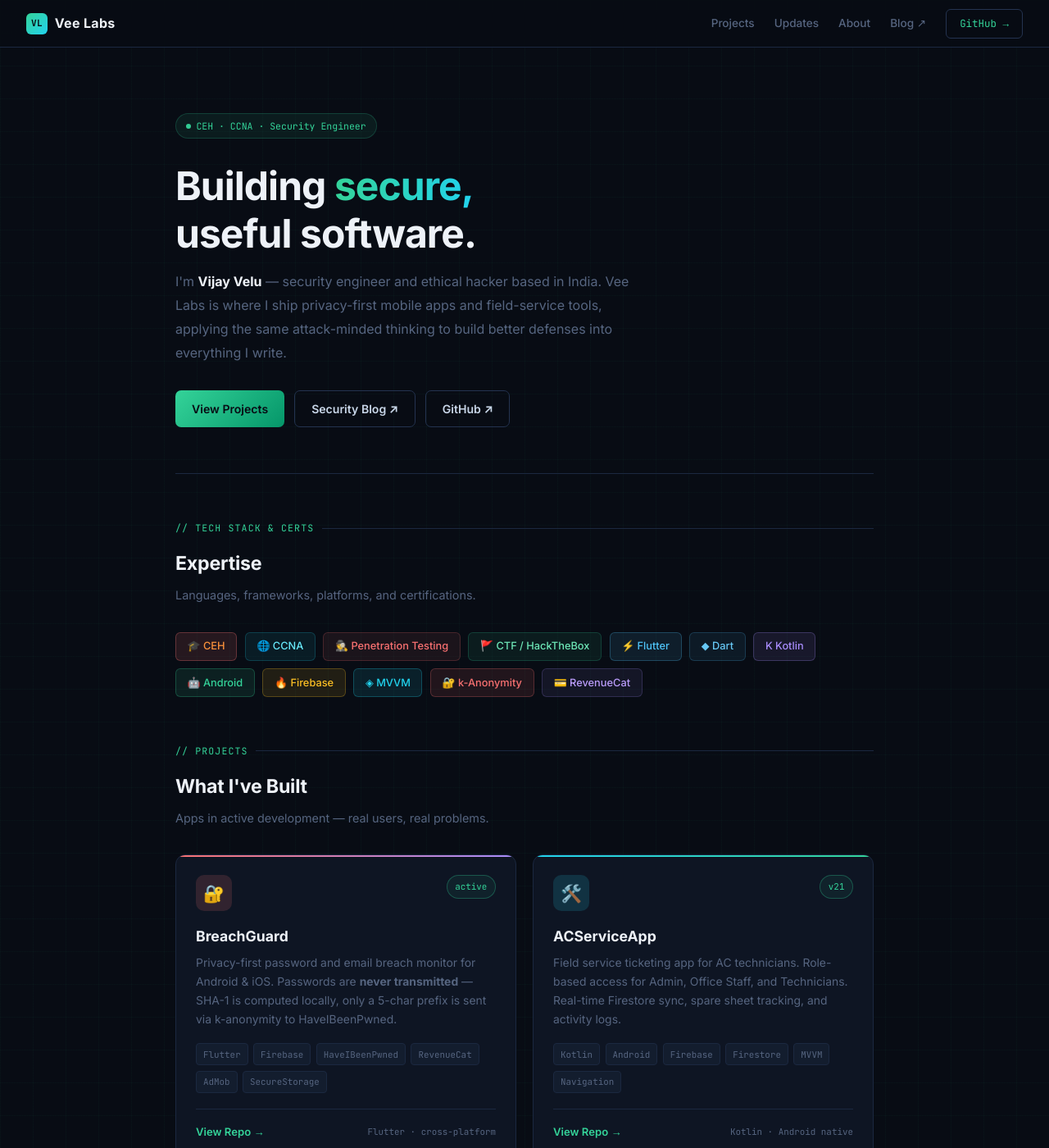
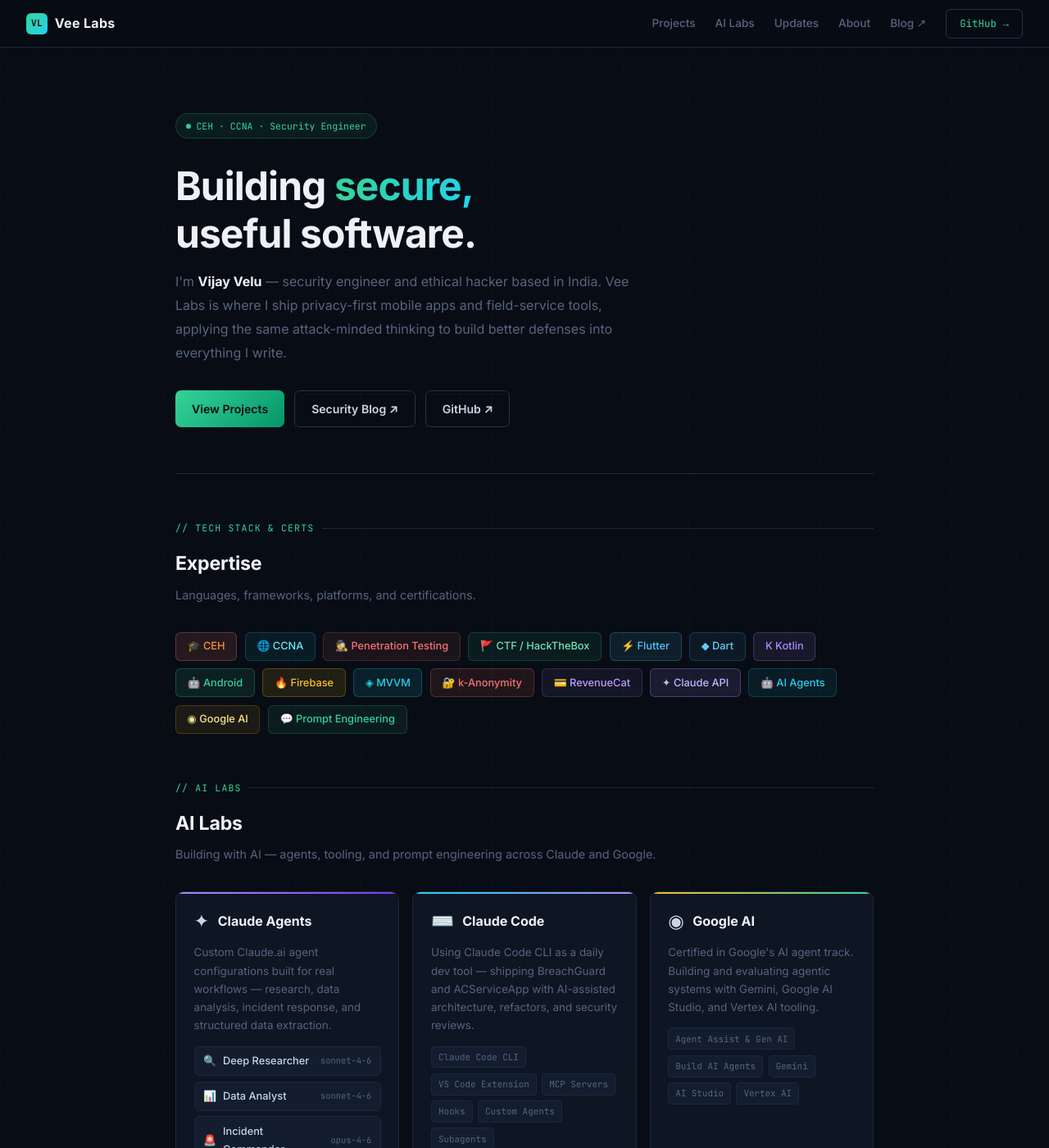
Before and after one commit to vijay-velu/vee-labs, a Jekyll site: the page index.html, which Jekyll copies as it is, in a window 1280 px wide and 1400 px high. Shown: the whole window at 82% size. Built offline with Jekyll 4.4.1, drawn with Linux system fonts in a browser that asks for light colours; some of the changed text lies outside the part shown.

Commit message:
Add AI Labs section — Claude agents, Claude Code, Google AI
- New AI Labs section with three cards: Claude Agents (4 configs),
  Claude Code (CLI, MCP, hooks), Google AI (Agent Assist, Build AI Agents certs)
- AI pills added to stack: Claude API, AI Agents, Google AI, Prompt Engineering
- AI Labs link added to nav

Co-Authored-By: Claude Sonnet 4.6 <noreply@anthropic.com>

```diff
--- a/index.html
+++ b/index.html
@@ -296,6 +296,105 @@
     .pill-ccna     { background: rgba(34,211,238,.08);  border-color: rgba(34,211,238,.2);  color: #67e8f9; }
     .pill-pentest  { background: rgba(248,113,113,.08); border-color: rgba(248,113,113,.2); color: var(--danger); }
     .pill-ctf      { background: rgba(52,211,153,.08);  border-color: rgba(52,211,153,.2);  color: #6ee7b7; }
+    .pill-claude   { background: rgba(167,139,250,.12); border-color: rgba(167,139,250,.3); color: #c4b5fd; }
+    .pill-google   { background: rgba(251,191,36,.08);  border-color: rgba(251,191,36,.2);  color: #fde68a; }
+    .pill-prompt   { background: rgba(52,211,153,.08);  border-color: rgba(52,211,153,.2);  color: var(--green); }
+    .pill-agents   { background: rgba(34,211,238,.08);  border-color: rgba(34,211,238,.2);  color: var(--cyan); }
+
+    /* ── ai labs ── */
+    .ai-grid {
+      display: grid;
+      grid-template-columns: repeat(auto-fit, minmax(260px, 1fr));
+      gap: 1rem;
+    }
+
+    .ai-card {
+      background: var(--surface);
+      border: 1px solid var(--border);
+      border-radius: 10px;
+      padding: 1.35rem;
+      position: relative;
+      overflow: hidden;
+      transition: border-color .25s, transform .25s, box-shadow .25s;
+    }
+
+    .ai-card::before {
+      content: '';
+      position: absolute;
+      top: 0; left: 0; right: 0;
+      height: 2px;
+    }
+
+    .ai-card-claude::before  { background: linear-gradient(90deg, #a78bfa, #7c3aed); }
+    .ai-card-google::before  { background: linear-gradient(90deg, #fbbf24, #34d399); }
+    .ai-card-prompts::before { background: linear-gradient(90deg, var(--cyan), var(--purple)); }
+
+    .ai-card:hover {
+      border-color: var(--border2);
+      transform: translateY(-2px);
+      box-shadow: 0 8px 24px rgba(0,0,0,.4);
+    }
+
+    .ai-card-head {
+      display: flex;
+      align-items: center;
+      gap: .65rem;
+      margin-bottom: .85rem;
+    }
+
+    .ai-icon {
+      font-size: 1.4rem;
+      line-height: 1;
+    }
+
+    .ai-card h3 {
+      font-size: 1rem;
+      font-weight: 700;
+      color: var(--bright);
+    }
+
+    .ai-card p {
+      font-size: .84rem;
+      color: var(--dim);
+      line-height: 1.65;
+      margin-bottom: .9rem;
+    }
+
+    .ai-agents {
+      display: flex;
+      flex-direction: column;
+      gap: .4rem;
+    }
+
+    .ai-agent-row {
+      display: flex;
+      align-items: center;
+      gap: .5rem;
+      padding: .4rem .65rem;
+      background: var(--surface2);
+      border: 1px solid var(--border);
+      border-radius: 6px;
+      font-size: .8rem;
+    }
+
+    .ai-agent-row .agent-name {
+      color: var(--text);
+      font-weight: 500;
+      flex: 1;
+    }
+
+    .ai-agent-row .agent-model {
+      font-family: 'JetBrains Mono', monospace;
+      font-size: .65rem;
+      color: var(--dim);
+    }
+
+    .ai-tools {
+      display: flex;
+      flex-wrap: wrap;
+      gap: .4rem;
+      margin-top: .1rem;
+    }
 
     /* ── project cards ── */
     .projects-grid {
@@ -600,6 +699,7 @@
   </a>
   <div class="links">
     <a href="#projects">Projects</a>
+    <a href="#ai-labs">AI Labs</a>
     <a href="#updates">Updates</a>
     <a href="#about">About</a>
     <a href="https://vijay-velu.github.io" target="_blank" rel="noopener">Blog ↗</a>
@@ -651,6 +751,85 @@
       <span class="pill pill-mvvm">◈ MVVM</span>
       <span class="pill pill-security">🔐 k-Anonymity</span>
       <span class="pill pill-revenuecat">💳 RevenueCat</span>
+      <span class="pill pill-claude">✦ Claude API</span>
+      <span class="pill pill-agents">🤖 AI Agents</span>
+      <span class="pill pill-google">◉ Google AI</span>
+      <span class="pill pill-prompt">💬 Prompt Engineering</span>
+    </div>
+  </section>
+
+  <!-- ── AI LABS ── -->
+  <section class="section" id="ai-labs">
+    <div class="section-label">// ai labs</div>
+    <h2>AI Labs</h2>
+    <p class="section-desc">Building with AI — agents, tooling, and prompt engineering across Claude and Google.</p>
+
+    <div class="ai-grid">
+
+      <!-- Claude Agents -->
+      <div class="ai-card ai-card-claude">
+        <div class="ai-card-head">
+          <span class="ai-icon">✦</span>
+          <h3>Claude Agents</h3>
+        </div>
+        <p>Custom Claude.ai agent configurations built for real workflows — research, data analysis, incident response, and structured data extraction.</p>
+        <div class="ai-agents">
+          <div class="ai-agent-row">
+            <span>🔍</span>
+            <span class="agent-name">Deep Researcher</span>
+            <span class="agent-model">sonnet-4-6</span>
+          </div>
+          <div class="ai-agent-row">
+            <span>📊</span>
+            <span class="agent-name">Data Analyst</span>
+            <span class="agent-model">sonnet-4-6</span>
+          </div>
+          <div class="ai-agent-row">
+            <span>🚨</span>
+            <span class="agent-name">Incident Commander</span>
+            <span class="agent-model">opus-4-6</span>
+          </div>
+          <div class="ai-agent-row">
+            <span>⚙️</span>
+            <span class="agent-name">Structured Extractor</span>
+            <span class="agent-model">sonnet-4-6</span>
+          </div>
+        </div>
+      </div>
+
+      <!-- Claude Code -->
+      <div class="ai-card ai-card-prompts">
+        <div class="ai-card-head">
+          <span class="ai-icon">⌨️</span>
+          <h3>Claude Code</h3>
+        </div>
+        <p>Using Claude Code CLI as a daily dev tool — shipping BreachGuard and ACServiceApp with AI-assisted architecture, refactors, and security reviews.</p>
+        <div class="ai-tools">
+          <span class="tag">Claude Code CLI</span>
+          <span class="tag">VS Code Extension</span>
+          <span class="tag">MCP Servers</span>
+          <span class="tag">Hooks</span>
+          <span class="tag">Custom Agents</span>
+          <span class="tag">Subagents</span>
+        </div>
+      </div>
+
+      <!-- Google AI -->
+      <div class="ai-card ai-card-google">
+        <div class="ai-card-head">
+          <span class="ai-icon">◉</span>
+          <h3>Google AI</h3>
+        </div>
+        <p>Certified in Google's AI agent track. Building and evaluating agentic systems with Gemini, Google AI Studio, and Vertex AI tooling.</p>
+        <div class="ai-tools">
+          <span class="tag">Agent Assist &amp; Gen AI</span>
+          <span class="tag">Build AI Agents</span>
+          <span class="tag">Gemini</span>
+          <span class="tag">AI Studio</span>
+          <span class="tag">Vertex AI</span>
+        </div>
+      </div>
+
     </div>
   </section>
 
```
